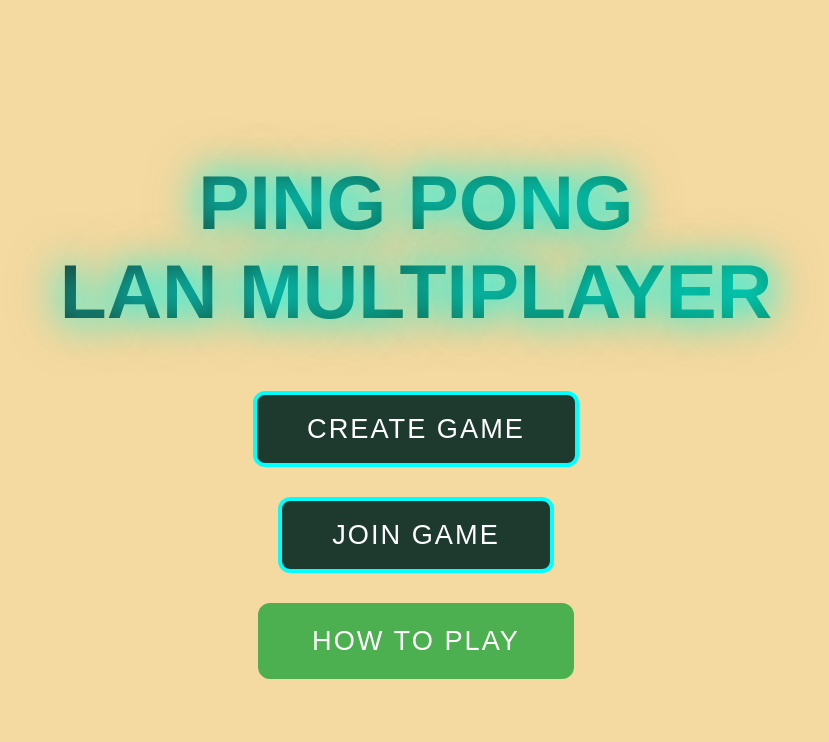
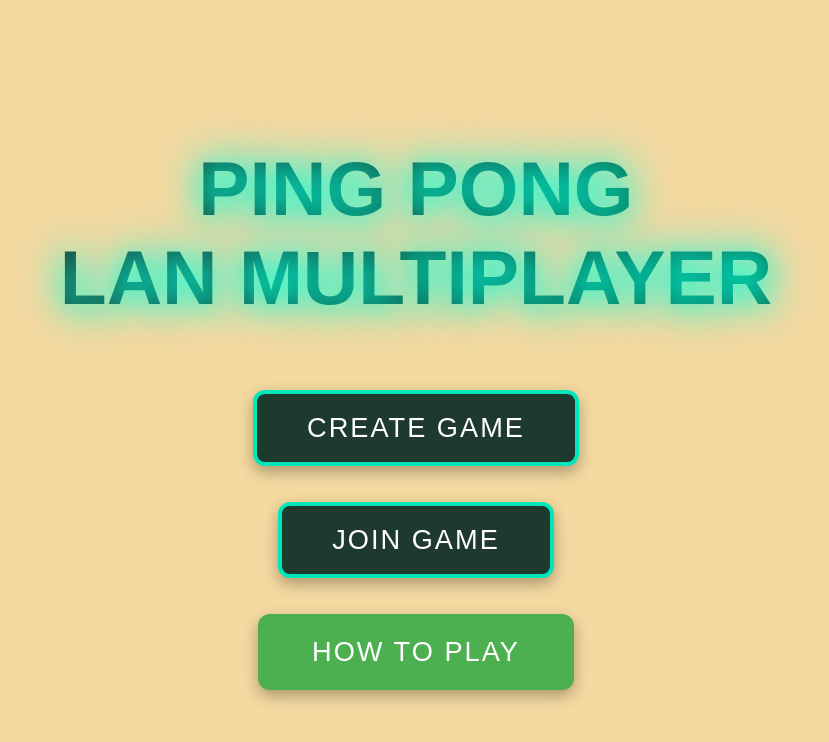
Before and after one commit to Tanjems/TIJEYY, a Flask app: page / in a window 1280 px wide. Shown: the top 742 px of the page, without its empty margins (224-1053 px from the left). Run offline with Flask 3, Linux system fonts and the light colour scheme; some libraries are stand-ins or nearby versions.

Commit message:
Update style.css

```diff
--- a/static/style.css
+++ b/static/style.css
@@ -1,7 +1,7 @@
 body {
     margin: 0;
-    background: #F4D9A0;           /* Kept your requested color */
-    color: #1e2a1f;                /* Dark green text for better readability on light bg */
+    background: #F4D9A0;           /* Your requested wood color - kept */
+    color: #1e3a2f;                /* Dark forest green text for excellent readability */
     font-family: Arial, sans-serif;
     overflow: hidden;
 }
@@ -14,50 +14,51 @@ body {
     flex-direction: column;
     align-items: center;
     justify-content: center;
-    background: #F4D9A0;           /* Changed to your wood color - clean & consistent */
+    background: #F4D9A0;           /* Clean wood background */
 }
 .screen.active { display: flex; }
 
-/* Title - Made it more vibrant and readable on light background */
+/* Title - Stronger, darker gradient with nice glow */
 .title {
     font-size: 4.8rem;
     text-align: center;
-    margin-bottom: 40px;
-    background: linear-gradient(90deg, #1e3a2f, #0a8f6b);
+    margin-bottom: 50px;
+    background: linear-gradient(90deg, #1e3a2f, #0b6b4f);
     -webkit-background-clip: text;
     -webkit-text-fill-color: transparent;
-    text-shadow: 0 0 30px #0ff, 0 0 60px #00cc99;
-    animation: glow 1.8s infinite alternate;
+    text-shadow: 0 4px 15px rgba(0, 255, 200, 0.6);
+    animation: glow 2s infinite alternate;
 }
 @keyframes glow {
-    from { text-shadow: 0 0 20px #0ff; }
-    to   { text-shadow: 0 0 50px #0ff, 0 0 90px #00cc99; }
+    from { text-shadow: 0 4px 15px rgba(0, 255, 200, 0.4); }
+    to   { text-shadow: 0 4px 30px rgba(0, 255, 200, 0.8), 0 0 50px #0ff; }
 }
 
-/* Buttons - Improved for light wood background */
+/* Buttons - Dark with strong contrast (much better visibility) */
 button {
-    background: #1e3a2f;           /* Dark green buttons for strong contrast */
-    border: 4px solid #0ff;
+    background: #1e3a2f;           /* Dark green buttons */
+    border: 4px solid #00e6b8;     /* Bright teal border */
     color: #fff;
     padding: 18px 50px;
     font-size: 1.7rem;
-    margin: 15px;
+    margin: 18px;
     cursor: pointer;
     transition: all 0.3s;
     border-radius: 12px;
     text-transform: uppercase;
     letter-spacing: 2px;
+    box-shadow: 0 6px 15px rgba(0, 0, 0, 0.3);
 }
 button:hover {
-    background: #0ff;
-    color: #000;
+    background: #00e6b8;
+    color: #1e3a2f;
     transform: scale(1.08);
-    box-shadow: 0 0 40px #0ff;
+    box-shadow: 0 0 40px #00e6b8;
 }
 
 /* Highlight text */
 .highlight {
-    color: #0a8f6b;                /* Nice teal-green instead of bright cyan */
+    color: #0b6b4f;
     font-size: 2.2rem;
     letter-spacing: 8px;
 }
```
Also changed, not shown: other parts of static/style.css (+14 -11 lines).
